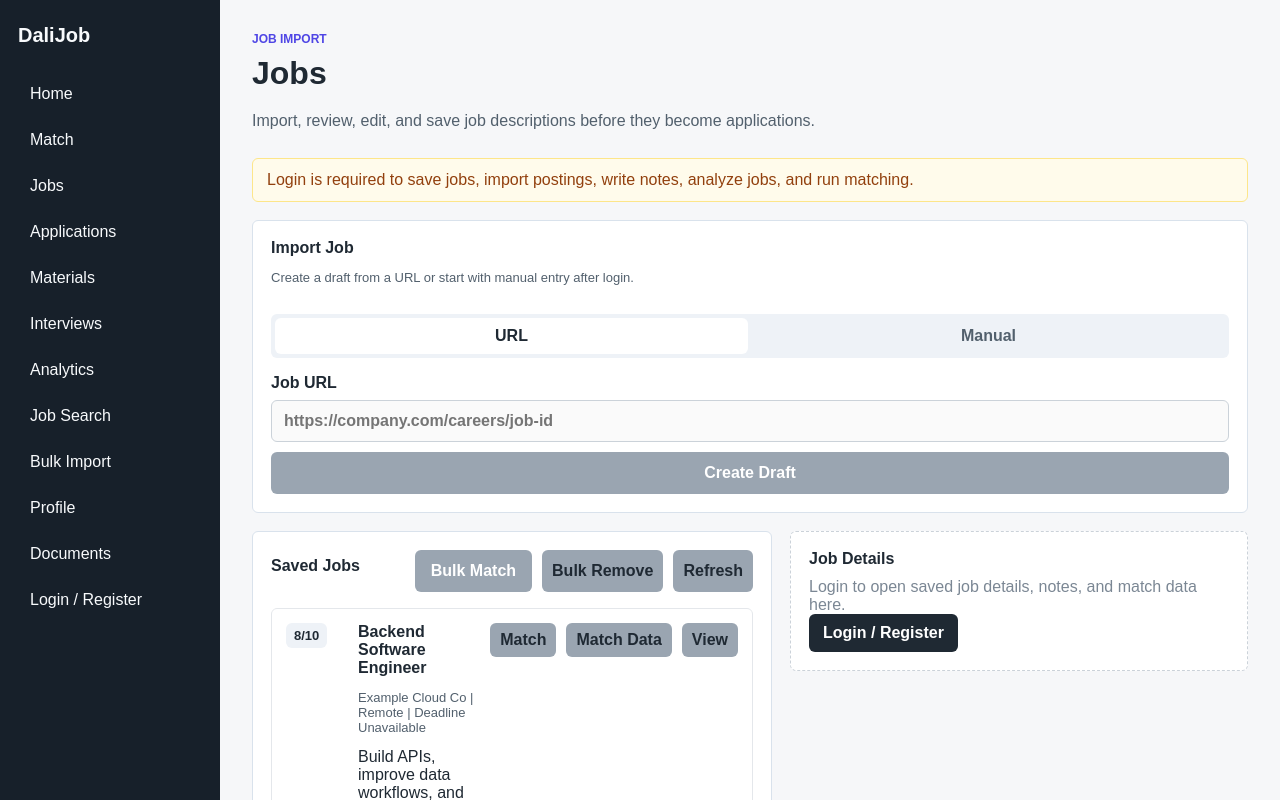
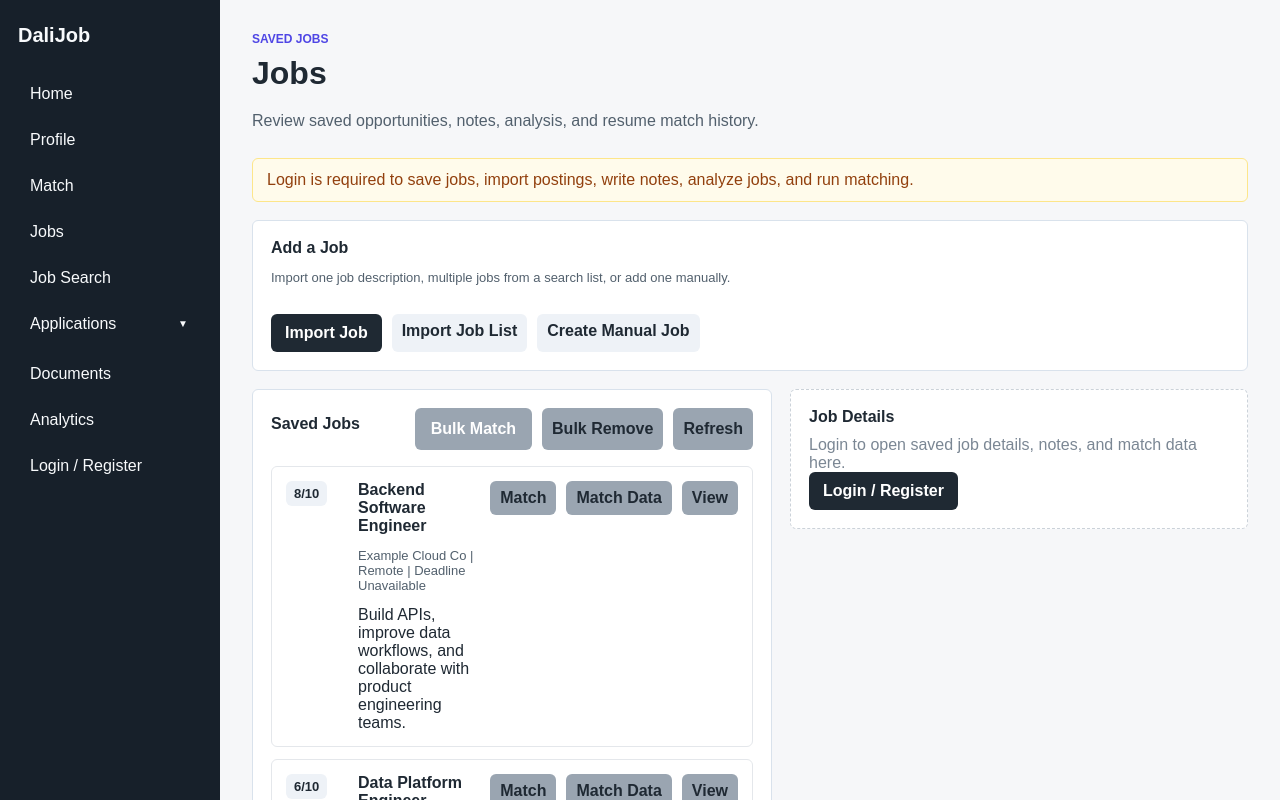
Before and after one commit to glicxu/dali_job, a Next.js app in the folder client/: page /jobs in a window 1280 px wide. Shown: the top 800 px of the page. Built offline with nearby package versions, Linux system fonts and the light colour scheme.

Commit message:
update to UI, reduced clutter on sidebar

```diff
--- a/client/app/jobs/import/page.tsx
+++ b/client/app/jobs/import/page.tsx
@@ -3,6 +3,9 @@
 export default function JobListImportPage() {
   return (
     <div className="panel">
+      <a className="back-link" href="/jobs">
+        <span aria-hidden="true">&larr;</span> Back to Saved Jobs
+      </a>
       <div>
         <p className="eyebrow">Bulk Job Import</p>
         <h1>Import Jobs From List URL</h1>
--- a/client/app/jobs/page.tsx
+++ b/client/app/jobs/page.tsx
@@ -4,10 +4,10 @@
   return (
     <section className="panel jobs-panel">
       <div>
-        <p className="eyebrow">Job Import</p>
+        <p className="eyebrow">Saved Jobs</p>
         <h1>Jobs</h1>
         <p className="lede">
-          Import, review, edit, and save job descriptions before they become applications.
+          Review saved opportunities, notes, analysis, and resume match history.
         </p>
       </div>
       <JobsManager />
--- a/client/app/styles.css
+++ b/client/app/styles.css
@@ -57,6 +57,91 @@
 .sidebar a:hover,
 .sidebar-link:hover {
   background: #243241;
+}
+
+.sidebar-nav-group {
+  display: grid;
+  gap: 4px;
+}
+
+.sidebar-nav-parent {
+  align-items: stretch;
+  border-radius: 6px;
+  display: grid;
+  grid-template-columns: minmax(0, 1fr) 38px;
+}
+
+.sidebar-nav-parent.active {
+  background: #243241;
+}
+
+.sidebar-nav-parent > a {
+  border-radius: 6px 0 0 6px;
+}
+
+.sidebar-expand-button {
+  align-items: center;
+  background: transparent;
+  border-radius: 0 6px 6px 0;
+  color: #f8fafc;
+  display: flex;
+  justify-content: center;
+  padding: 0;
+}
+
+.sidebar-expand-button:hover {
+  background: #34475a;
+}
+
+.sidebar-expand-button span {
+  font-size: 10px;
+  line-height: 1;
+  transform: rotate(0deg);
+  transition: transform 180ms ease;
+}
+
+.sidebar-expand-button span.expanded {
+  transform: rotate(180deg);
+}
+
+.sidebar-subnav-shell {
+  display: grid;
+  grid-template-rows: 0fr;
+  opacity: 0;
+  transition: grid-template-rows 180ms ease, opacity 140ms ease;
+}
+
+.sidebar-subnav-shell.expanded {
+  grid-template-rows: 1fr;
+  opacity: 1;
+}
+
+.sidebar-subnav {
+  border-left: 1px solid #52606d;
+  display: grid;
+  gap: 2px;
+  margin-left: 14px;
+  min-height: 0;
+  overflow: hidden;
+  padding-left: 8px;
+}
+
+@media (prefers-reduced-motion: reduce) {
+  .sidebar-expand-button span,
+  .sidebar-subnav-shell {
+    transition: none;
+  }
+}
+
+.sidebar-subnav a {
+  color: #d9e2ec;
+  font-size: 14px;
+  padding: 8px 10px;
+}
+
+.sidebar-subnav a.active {
+  background: #243241;
+  color: #fff;
 }
 
 .content {
@@ -340,6 +425,58 @@
   display: grid;
   gap: 18px;
   margin-top: 24px;
+}
+
+.job-create-actions {
+  display: flex;
+  flex-wrap: wrap;
+  gap: 10px;
+}
+
+.job-add-card {
+  display: grid;
+  gap: 16px;
+  max-width: 1040px;
+}
+
+.job-add-card h2 {
+  margin: 0 0 6px;
+}
+
+.job-create-actions .button-link.secondary-button {
+  background: #eef2f7;
+  color: #1f2933;
+}
+
+.job-creation-page > div:first-child,
+.job-creation-manager {
+  max-width: 1040px;
+}
+
+.job-creation-card {
+  display: grid;
+  gap: 18px;
+}
+
+.back-link {
+  align-items: center;
+  color: #334e68;
+  display: inline-flex;
+  font-weight: 700;
+  gap: 8px;
+  justify-self: start;
+  margin-bottom: 10px;
+  padding: 8px 0;
+}
+
+.back-link:hover {
+  color: #1f2933;
+  text-decoration: underline;
+}
+
+.back-link span {
+  font-size: 20px;
+  line-height: 1;
 }
 
 .applications-manager {
--- a/client/components/AppShell.tsx
+++ b/client/components/AppShell.tsx
@@ -75,16 +75,13 @@
         <div className="brand">DaliJob</div>
         <nav>
           <a href="/">Home</a>
+          <a href="/profile">Profile</a>
           <a href="/match">Match</a>
           <a href="/jobs">Jobs</a>
-          <a href="/applications">Applications</a>
-          <a href="/materials">Materials</a>
-          <a href="/interviews">Interviews</a>
+          <a href="/jobs/search">Job Search</a>
+          <ApplicationNavGroup />
+          <a href="/documents">Documents</a>
           <a href="/analytics">Analytics</a>
-          <a href="/jobs/search">Job Search</a>
-          <a href="/jobs/import">Bulk Import</a>
-          <a href="/profile">Profile</a>
-          <a href="/documents">Documents</a>
           <a href="/auth">Account</a>
           <button type="button" className="sidebar-link" onClick={signOut}>
             Sign Out
@@ -104,16 +101,13 @@
         <div className="brand">DaliJob</div>
         <nav>
           <a href="/">Home</a>
+          <a href="/profile">Profile</a>
           <a href="/match">Match</a>
           <a href="/jobs">Jobs</a>
-          <a href="/applications">Applications</a>
-          <a href="/materials">Materials</a>
-          <a href="/interviews">Interviews</a>
+          <a href="/jobs/search">Job Search</a>
+          <ApplicationNavGroup />
+          <a href="/documents">Documents</a>
           <a href="/analytics">Analytics</a>
-          <a href="/jobs/search">Job Search</a>
-          <a href="/jobs/import">Bulk Import</a>
-          <a href="/profile">Profile</a>
-          <a href="/documents">Documents</a>
           <a href="/auth">Login / Register</a>
         </nav>
       </aside>
@@ -121,3 +115,52 @@
     </div>
   );
 }
+
+function ApplicationNavGroup() {
+  const pathname = usePathname();
+  const isApplicationSection =
+    pathname === "/applications" || pathname === "/materials" || pathname === "/interviews";
+  const [expanded, setExpanded] = useState(pathname === "/materials" || pathname === "/interviews");
+
+  useEffect(() => {
+    const stored = window.localStorage.getItem("dalijob_applications_nav_expanded");
+    if (pathname === "/materials" || pathname === "/interviews" || stored === "true") {
+      setExpanded(true);
+    }
+  }, [pathname]);
+
+  function toggleExpanded() {
+    const next = !expanded;
+    setExpanded(next);
+    window.localStorage.setItem("dalijob_applications_nav_expanded", String(next));
+  }
+
+  return (
+    <div className="sidebar-nav-group">
+      <div className={`sidebar-nav-parent ${isApplicationSection ? "active" : ""}`}>
+        <a href="/applications">Applications</a>
+        <button
+          type="button"
+          className="sidebar-expand-button"
+          aria-expanded={expanded}
+          aria-controls="applications-subnavigation"
+          aria-label={expanded ? "Collapse application links" : "Expand application links"}
+          title={expanded ? "Collapse application links" : "Expand application links"}
+          onClick={toggleExpanded}
+        >
+          <span className={expanded ? "expanded" : ""} aria-hidden="true">▼</span>
+        </button>
+      </div>
+      <div
+        className={`sidebar-subnav-shell ${expanded ? "expanded" : ""}`}
+        id="applications-subnavigation"
+        aria-hidden={!expanded}
+      >
+        <div className="sidebar-subnav">
+          <a className={pathname === "/materials" ? "active" : ""} href="/materials" tabIndex={expanded ? undefined : -1}>Materials</a>
+          <a className={pathname === "/interviews" ? "active" : ""} href="/interviews" tabIndex={expanded ? undefined : -1}>Interviews</a>
+        </div>
+      </div>
+    </div>
+  );
+}
--- a/client/components/JobsManager.tsx
+++ b/client/components/JobsManager.tsx
@@ -261,17 +261,18 @@
   return preview;
 }
 
-export function JobsManager() {
+export function JobsManager({ creationMode = null }: { creationMode?: ImportMode | null } = {}) {
   if (!getAuthToken()) {
-    return <JobsManagerPreview />;
+    return creationMode ? <JobCreationPreview mode={creationMode} /> : <JobsManagerPreview />;
   }
 
   const [jobs, setJobs] = useState<StoredJob[]>([]);
   const [resumeProfiles, setResumeProfiles] = useState<ResumeProfile[]>([]);
   const [documents, setDocuments] = useState<StoredDocument[]>([]);
-  const [mode, setMode] = useState<ImportMode>("url");
   const [jobUrl, setJobUrl] = useState("");
-  const [editor, setEditor] = useState<JobEditorState | null>(null);
+  const [editor, setEditor] = useState<JobEditorState | null>(
+    creationMode === "manual" ? emptyEditorState() : null,
+  );
   const [matchDataJob, setMatchDataJob] = useState<StoredJob | null>(null);
   const [matchHistory, setMatchHistory] = useState<JobResumeMatchHistory[]>([]);
   const [error, setError] = useState<string | null>(null);
@@ -328,13 +329,6 @@
       }
     }
   }, [jobs]);
-
-  function startManualJob() {
-    setError(null);
-    setStatus(null);
-    setMatchDataJob(null);
-    setEditor(emptyEditorState());
-  }
 
   function toggleBulkJob(jobId: number) {
     setSelectedBulkJobIds((current) =>
@@ -471,6 +465,10 @@
       const saved = editor.id
         ? await updateJob(editor.id, editor.hasUserEdits ? payload : { notes: editor.notes.trim() || null })
         : await createJob(payload);
+      if (!editor.id && creationMode) {
+        window.location.href = "/jobs";
+        return;
+      }
       setEditor(null);
       setStatus(editor.id ? "Job updated." : "Job saved.");
       await loadJobs();
@@ -547,36 +545,18 @@
     }
   }
 
+  if (creationMode) {
     return (
-    <div className="jobs-manager">
+      <div className="jobs-manager job-creation-manager">
         {error ? <div className="error-banner">{error}</div> : null}
         {status ? <div className="status-banner">{status}</div> : null}
 
-      <section className="profile-card">
-        <div className="profile-card-header">
+        {creationMode === "url" && !editor ? (
+          <section className="profile-card job-creation-card">
             <div>
-            <h2>Import Job</h2>
-            <p className="metadata">Create a draft from a URL or start with manual entry.</p>
+              <h2>Import from a job URL</h2>
+              <p className="metadata">Paste one job posting URL to extract a reviewable job profile.</p>
             </div>
-        </div>
-
-        <div className="segmented-control">
-          <button type="button" className={mode === "url" ? "active" : ""} onClick={() => setMode("url")}>
-            URL
-          </button>
-          <button type="button" className={mode === "manual" ? "active" : ""} onClick={() => setMode("manual")}>
-            Manual
-          </button>
-        </div>
-
-        {mode === "manual" ? (
-          <div className="warning-banner">
-            Manual entry opens a blank editable job form. Add the description and fields, then save.
-            <button type="button" onClick={startManualJob}>
-              Start Manual Job
-            </button>
-          </div>
-        ) : (
             <form className="stack-form" onSubmit={parseDraft}>
               <label>
                 Job URL
@@ -589,11 +569,11 @@
                 />
               </label>
               <button type="submit" disabled={isParsing}>
-              {isParsing ? "Parsing..." : "Create Draft"}
+                {isParsing ? "Parsing..." : "Create Job Profile"}
               </button>
             </form>
-        )}
           </section>
+        ) : null}
 
         {editor && !editor.id ? (
           <JobEditor
@@ -602,12 +582,35 @@
             onSave={saveJob}
             onChange={setEditor}
             onJobDataChange={setJobDataField}
-          onClose={() => setEditor(null)}
+            onClose={() => {
+              if (creationMode === "manual") window.location.href = "/jobs";
+              else setEditor(null);
+            }}
             onArchive={archiveSavedJob}
             onRestore={restoreSavedJob}
             onDelete={permanentlyRemoveSavedJob}
           />
         ) : null}
+      </div>
+    );
+  }
+
+  return (
+    <div className="jobs-manager">
+      {error ? <div className="error-banner">{error}</div> : null}
+      {status ? <div className="status-banner">{status}</div> : null}
+
+      <section className="profile-card job-add-card">
+        <div>
+          <h2>Add a Job</h2>
+          <p className="metadata">Import one job description, multiple jobs from a search list, or add one manually.</p>
+        </div>
+        <div className="job-create-actions" aria-label="Create a saved job">
+          <a className="button-link" href="/jobs/import-url">Import Job</a>
+          <a className="button-link secondary-button" href="/jobs/import">Import Job List</a>
+          <a className="button-link secondary-button" href="/jobs/manual">Create Manual Job</a>
+        </div>
+      </section>
 
       <section className="saved-jobs-workspace">
         <section className="profile-card saved-jobs-list-card">
@@ -808,30 +811,16 @@
       <div className="warning-banner">
         Login is required to save jobs, import postings, write notes, analyze jobs, and run matching.
       </div>
-      <section className="profile-card">
-        <div className="profile-card-header">
+      <section className="profile-card job-add-card">
         <div>
-            <h2>Import Job</h2>
-            <p className="metadata">Create a draft from a URL or start with manual entry after login.</p>
+          <h2>Add a Job</h2>
+          <p className="metadata">Import one job description, multiple jobs from a search list, or add one manually.</p>
         </div>
+        <div className="job-create-actions" aria-label="Preview job creation options">
+          <a className="button-link" href="/jobs/import-url">Import Job</a>
+          <a className="button-link secondary-button" href="/jobs/import">Import Job List</a>
+          <a className="button-link secondary-button" href="/jobs/manual">Create Manual Job</a>
         </div>
-        <div className="segmented-control">
-          <button type="button" className="active" disabled>
-            URL
-          </button>
-          <button type="button" disabled>
-            Manual
-          </button>
-        </div>
-        <form className="stack-form">
-          <label>
-            Job URL
-            <input placeholder="https://company.com/careers/job-id" disabled />
-          </label>
-          <button type="button" disabled>
-            Create Draft
-          </button>
-        </form>
       </section>
 
       <section className="saved-jobs-workspace">
@@ -885,6 +874,23 @@
             Login / Register
           </a>
         </section>
+      </section>
+    </div>
+  );
+}
+
+function JobCreationPreview({ mode }: { mode: ImportMode }) {
+  return (
+    <div className="jobs-manager job-creation-manager">
+      <div className="warning-banner">Login is required to create and save a job profile.</div>
+      <section className="profile-card job-creation-card">
+        <h2>{mode === "url" ? "Import from a job URL" : "Create a manual job"}</h2>
+        <p className="metadata">
+          {mode === "url"
+            ? "After login, paste a job URL and review the extracted profile before saving."
+            : "After login, enter the job description and structured details manually."}
+        </p>
+        <a className="button-link" href="/auth">Login / Register</a>
       </section>
     </div>
   );
```
Also changed, not shown: client/app/jobs/import-url/page.tsx (added, +17 -0 lines), client/app/jobs/manual/page.tsx (added, +17 -0 lines). Lines whose indentation alone changed are shown as unchanged.
